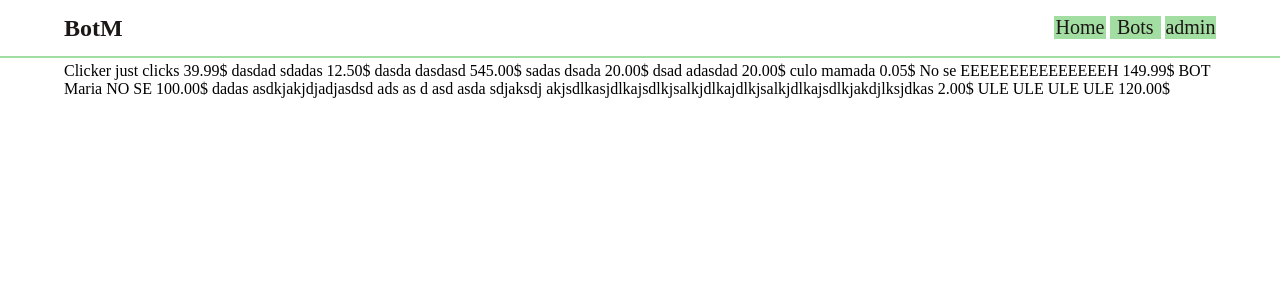
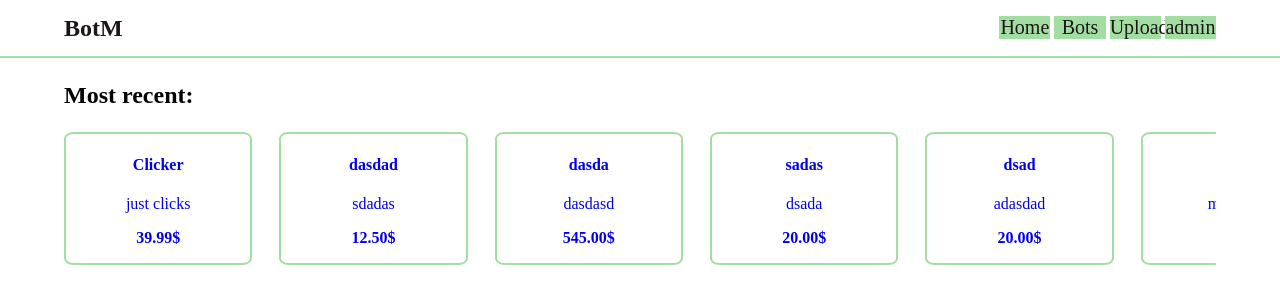
Before and after one commit to V3D1S/BotM, a Django app: page / in a window 1280 px wide. Shown: the top 304 px of the page. Run offline with Django 3.2, Linux system fonts and the light colour scheme; a user stored in the database is signed in; data comes from the database, SQL or seed files in the repository; both versions use the stored data as it was after the commit.

Commit message:
HTML update

```diff
--- a/src/bots/templates/bots/base.html
+++ b/src/bots/templates/bots/base.html
@@ -86,6 +86,39 @@
 
         }
 
+        .bots_menu {
+            width: 100%;
+            overflow: auto;
+            white-space: nowrap;
+            margin-top: 0;
+
+        }
+        .bots_menu a{
+            text-decoration: none;
+
+        }
+
+        .bot {
+            overflow: hidden;
+            text-overflow:  elipsis;
+            display: inline-block;
+            text-align: center;
+            width: 16%;
+            margin-right: 2%;
+            margin-top: 2%;
+            border-radius: 5%;
+            border: 2px solid rgb(162, 221, 162);
+        }
+
+        .bot_description {
+            word-wrap: break-word;
+            width: 80%;
+            margin-left: 10%;
+        }
+
+        .bot:hover {
+            box-shadow: 10px 10px 8px #888888;
+        }
 
     </style>
 </head>
@@ -100,6 +133,7 @@
                     <li class="home"><a href="{% url 'home' %}">Home</a></li>
                     <li class="bots"><a href="#">Bots</a></li>
                     {% if request.user.username %}
+                    <li class="upload"><a href="{% url 'upload' %}">Upload</a></li>
                     <li class="username"><a  href="{% url 'logout' %}">{{request.user.username}}</a></li>
                     {% else %}
                     <li class="sign_in"><a  href="{% url 'sign_in' %}">Sing in</a></li>
--- a/src/bots/templates/bots/index.html
+++ b/src/bots/templates/bots/index.html
@@ -1,10 +1,17 @@
 {% extends 'bots/base.html' %}
 
 {% block content %}
+	<h2 style="margin-bottom: 0;">Most recent:</h2>
+	<div class="bots_menu">
+	    {% for bot in bots %}
+	    <a href="#">
+	    	<div class="bot">
+				<div class="bot_title"><h4>{{bot.title}}</h4></div>
+		        <div class="bot_description"><p>{{bot.description}}</p></div>
+		        <div class="bot_price"><p><b>{{bot.price}}$</b></p></div>
+		    </div>
+		</a>
+	    {% endfor %}
+    </div>
 
-    {% for bot in bots %}
-        {{bot.title}}
-        {{bot.description}}
-        {{bot.price}}$
-    {% endfor %}
 {% endblock %}
--- a/src/bots/views.py
+++ b/src/bots/views.py
@@ -20,7 +20,7 @@ def homeView(request):
 
 def logout(request):
 	do_logout(request)
-	return render(request, 'bots/index.html')
+	return redirect('/')
 
 
 
```
Also changed, not shown: src/db.sqlite3.
